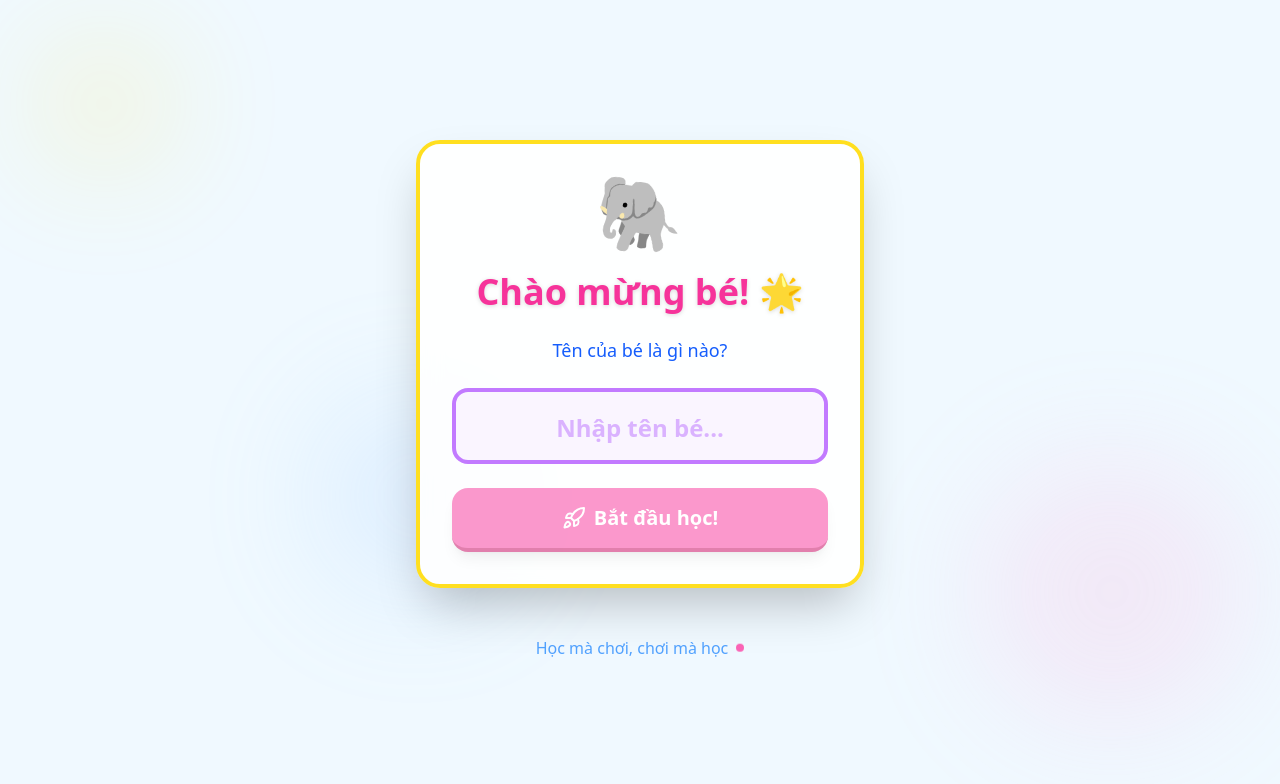
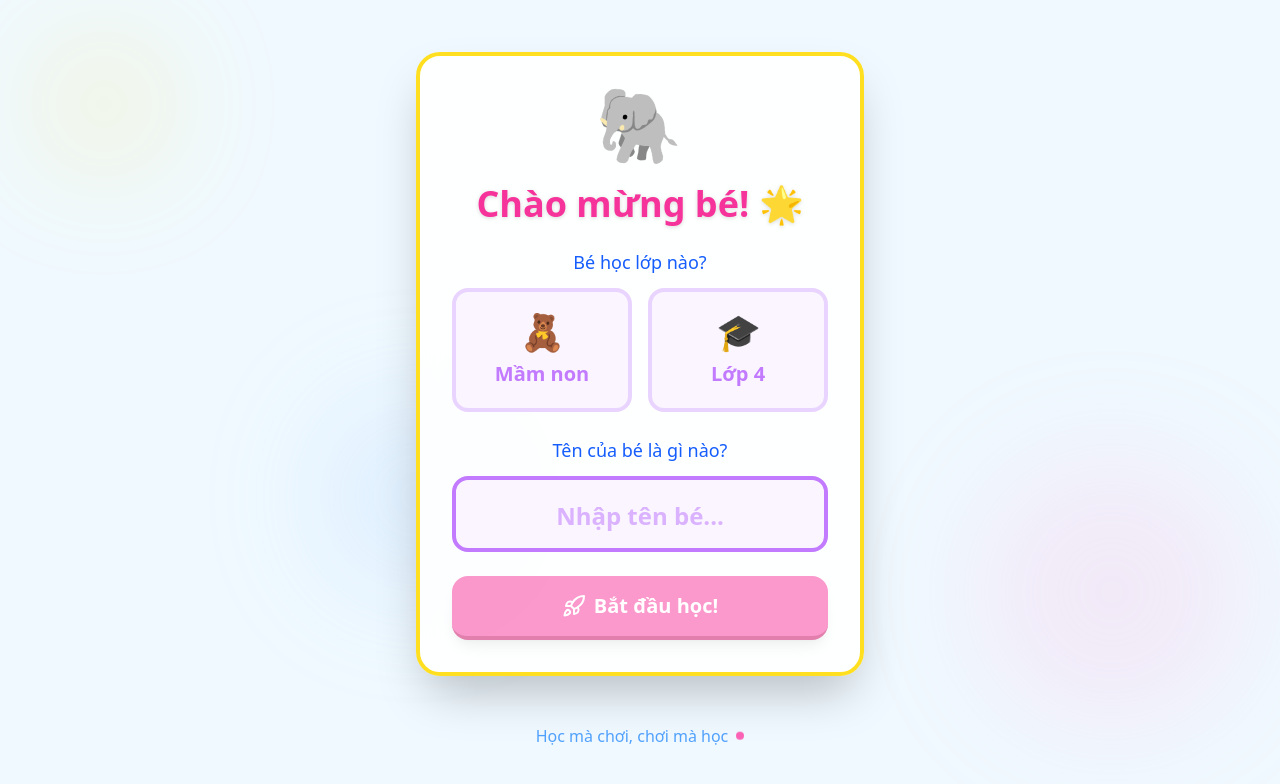
Before and after one commit to dathades/m-m-non, a React (Vite) app: page / in a window 1280 px wide. Shown: the top 784 px of the page. Built offline with nearby package versions, Linux system fonts and the light colour scheme.

Commit message:
feat: wire class selection into App entry gate + Đổi lớp button

```diff
--- a/src/App.tsx
+++ b/src/App.tsx
@@ -6,7 +6,7 @@
 import { useCallback, useEffect, useState } from 'react';
 import { AnimatePresence, motion } from 'motion/react';
 import confetti from 'canvas-confetti';
-import type { GameMode, GameSettings, Question } from './types.ts';
+import type { ClassLevel, GameMode, GameSettings, Question } from './types.ts';
 import { playSound, speakText } from './lib/audio.ts';
 import {
   generateComparison,
@@ -19,7 +19,7 @@ import {
 } from './lib/questions.ts';
 import { generateFirstLetter } from './lib/syllables.ts';
 import { generateSpellingRound, type SpellingRound } from './lib/spelling.ts';
-import NameEntryScreen from './components/NameEntryScreen.tsx';
+import EntryScreen from './components/EntryScreen.tsx';
 import StartScreen from './components/StartScreen.tsx';
 import EndScreen from './components/EndScreen.tsx';
 import GameHUD from './components/GameHUD.tsx';
@@ -53,9 +53,29 @@ const saveChildName = (name: string) => {
   }
 };
 
+const CLASS_STORAGE_KEY = 'childClass';
+
+const loadChildClass = (): ClassLevel | '' => {
+  try {
+    const v = localStorage.getItem(CLASS_STORAGE_KEY);
+    return v === 'mam_non' || v === 'lop_4' ? v : '';
+  } catch {
+    return '';
+  }
+};
+
+const saveChildClass = (level: ClassLevel) => {
+  try {
+    localStorage.setItem(CLASS_STORAGE_KEY, level);
+  } catch {
+    // localStorage bị chặn (private mode) — lớp chỉ sống trong phiên
+  }
+};
+
 export default function App() {
   const [childName, setChildName] = useState(loadChildName);
-  const [editingName, setEditingName] = useState(false);
+  const [childClass, setChildClass] = useState<ClassLevel | ''>(loadChildClass);
+  const [editingSetup, setEditingSetup] = useState(false);
 
   const [mode, setMode] = useState<GameMode>('math');
   const [gameState, setGameState] = useState<'start' | 'playing' | 'end'>('start');
@@ -76,10 +96,12 @@ export default function App() {
     missingNumberRange: 20
   });
 
-  const handleNameSubmit = (name: string) => {
+  const handleSetupSubmit = (name: string, level: ClassLevel) => {
     saveChildName(name);
+    saveChildClass(level);
     setChildName(name);
-    setEditingName(false);
+    setChildClass(level);
+    setEditingSetup(false);
     speakText(`Xin chào ${name}! Cùng học nào!`);
   };
 
@@ -319,7 +341,7 @@ export default function App() {
     </div>
   );
 
-  const needsName = !childName || editingName;
+  const needsSetup = !childName || !childClass || editingSetup;
 
   return (
     <div className="min-h-screen bg-[#f0f9ff] flex flex-col items-center justify-center p-4 font-sans selection:bg-pink-200" id="app-container">
@@ -330,8 +352,8 @@ export default function App() {
       </div>
 
       <main className="relative z-10 w-full flex flex-col items-center">
-        {needsName ? (
-          <NameEntryScreen initialName={childName} onSubmit={handleNameSubmit} />
+        {needsSetup ? (
+          <EntryScreen initialName={childName} initialClass={childClass} onSubmit={handleSetupSubmit} />
         ) : (
           <>
             {gameState === 'start' && (
@@ -340,7 +362,8 @@ export default function App() {
                 settings={settings}
                 onSettingsChange={(patch) => setSettings(prev => ({ ...prev, ...patch }))}
                 onStart={startGame}
-                onChangeName={() => setEditingName(true)}
+                onChangeName={() => setEditingSetup(true)}
+                onChangeClass={() => setEditingSetup(true)}
               />
             )}
             {gameState === 'playing' && renderPlaying()}
--- a/src/components/NameEntryScreen.tsx
+++ /dev/null
@@ -1,53 +0,0 @@
-import { useState } from 'react';
-import { motion } from 'motion/react';
-import { Rocket } from 'lucide-react';
-
-interface NameEntryScreenProps {
-  initialName: string;
-  onSubmit: (name: string) => void;
-}
-
-export default function NameEntryScreen({ initialName, onSubmit }: NameEntryScreenProps) {
-  const [name, setName] = useState(initialName);
-  const trimmed = name.trim();
-
-  const submit = () => {
-    if (!trimmed) return;
-    onSubmit(trimmed);
-  };
-
-  return (
-    <motion.div
-      initial={{ opacity: 0, y: 20 }}
-      animate={{ opacity: 1, y: 0 }}
-      className="text-center space-y-6 p-8 bg-white/90 backdrop-blur-md rounded-3xl shadow-2xl border-4 border-yellow-300 w-full max-w-md"
-    >
-      <motion.div
-        animate={{ rotate: [0, -10, 10, 0] }}
-        transition={{ repeat: Infinity, duration: 2 }}
-        className="text-7xl"
-      >
-        🐘
-      </motion.div>
-      <h1 className="text-4xl font-bold text-pink-500 drop-shadow-sm">Chào mừng bé! 🌟</h1>
-      <p className="text-lg text-blue-600 font-medium">Tên của bé là gì nào?</p>
-      <input
-        value={name}
-        maxLength={20}
-        autoFocus
-        onChange={(e) => setName(e.target.value.replace(/[-+=<>?]/g, ''))}
-        onKeyDown={(e) => { if (e.key === 'Enter' && !e.nativeEvent.isComposing) submit(); }}
-        placeholder="Nhập tên bé..."
-        className="w-full text-center text-3xl font-bold text-purple-700 bg-purple-50 border-4 border-purple-200 rounded-2xl px-6 py-4 outline-none focus:border-purple-400 placeholder:text-purple-300 placeholder:text-2xl"
-      />
-      <button
-        onClick={submit}
-        disabled={!trimmed}
-        className="w-full flex items-center justify-center gap-2 px-8 py-4 bg-pink-500 hover:bg-pink-600 text-white rounded-2xl font-bold text-xl shadow-lg transition-all border-b-4 border-pink-700 active:border-b-0 active:translate-y-1 disabled:opacity-50 disabled:cursor-not-allowed"
-      >
-        <Rocket size={24} />
-        Bắt đầu học!
-      </button>
-    </motion.div>
-  );
-}
--- a/src/components/StartScreen.tsx
+++ b/src/components/StartScreen.tsx
@@ -3,6 +3,7 @@ import {
   BookOpen,
   CheckCircle2,
   Gamepad2,
+  GraduationCap,
   Hash,
   Pencil,
   RotateCcw,
@@ -20,9 +21,10 @@ interface StartScreenProps {
   onSettingsChange: (patch: Partial<GameSettings>) => void;
   onStart: (mode: GameMode) => void;
   onChangeName: () => void;
+  onChangeClass: () => void;
 }
 
-export default function StartScreen({ name, settings, onSettingsChange, onStart, onChangeName }: StartScreenProps) {
+export default function StartScreen({ name, settings, onSettingsChange, onStart, onChangeName, onChangeClass }: StartScreenProps) {
   return (
     <motion.div
       initial={{ opacity: 0, y: 20 }}
@@ -31,13 +33,22 @@ export default function StartScreen({ name, settings, onSettingsChange, onStart,
     >
       <h1 className="text-5xl font-bold text-pink-500 mb-2 drop-shadow-sm">{name} Vui Học Tập! 🌟</h1>
       <p className="text-lg text-blue-600 font-medium italic mb-2">"Học mà chơi, chơi mà học"</p>
+      <div className="flex items-center justify-center gap-4 mb-4">
         <button
           onClick={onChangeName}
-        className="inline-flex items-center gap-1 text-sm font-bold text-gray-400 hover:text-pink-500 transition-colors mb-4"
+          className="inline-flex items-center gap-1 text-sm font-bold text-gray-400 hover:text-pink-500 transition-colors"
         >
           <Pencil size={14} />
           Đổi tên
         </button>
+        <button
+          onClick={onChangeClass}
+          className="inline-flex items-center gap-1 text-sm font-bold text-gray-400 hover:text-pink-500 transition-colors"
+        >
+          <GraduationCap size={14} />
+          Đổi lớp
+        </button>
+      </div>
 
       <div className="grid grid-cols-1 md:grid-cols-3 gap-6">
         {/* Math Card with Settings */}
```
Lines whose indentation alone changed are shown as unchanged.
